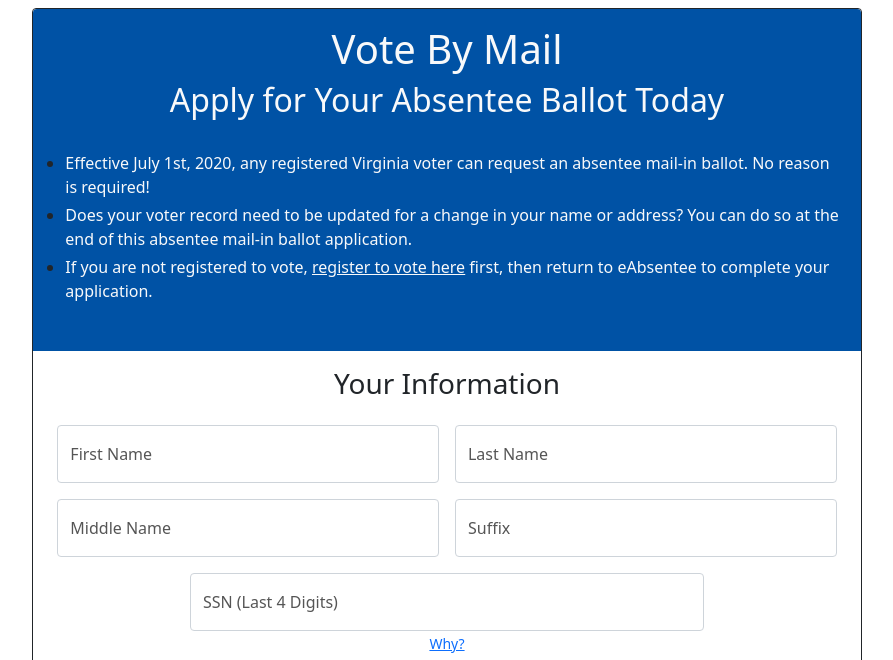
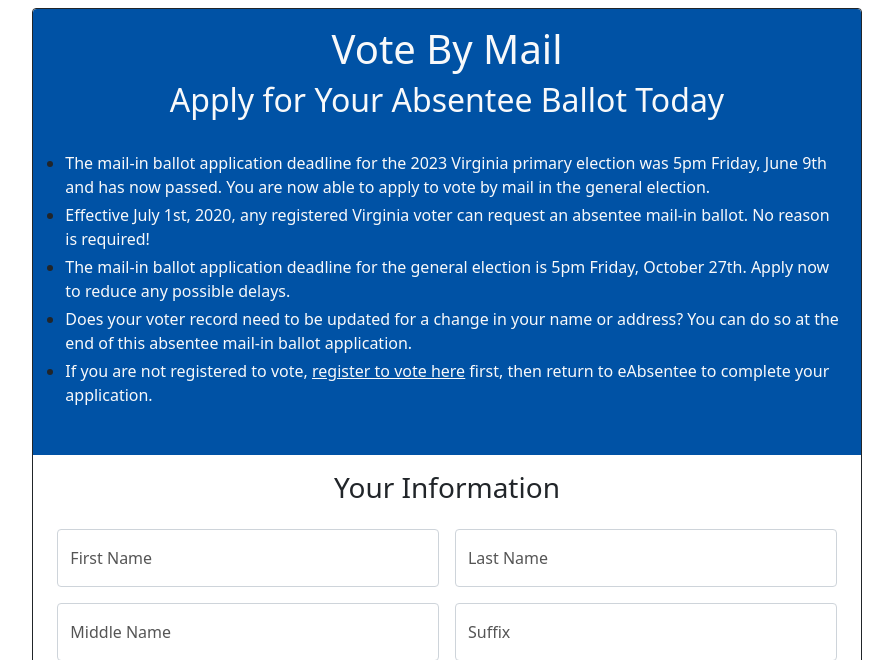
Before and after one commit to eAbsentee/eAbsentee, a Python web app: template eAbsentee/form/templates/form.html in a window 1280 px wide. Shown: the part 56-716 px from the top of the page, without its empty margins (193-1086 px from the left). Run offline with Jinja, Linux system fonts and the light colour scheme; the template is opened without the code that fills it: most values are stand-ins (such as "Sample title", 1, 10 or a date in 2020).

Commit message:
update election date

```diff
--- a/eAbsentee/config.py
+++ b/eAbsentee/config.py
@@ -44,7 +44,7 @@ class Config:
 
     # https://www.elections.virginia.gov/casting-a-ballot/calendars-schedules/upcoming-elections.html
     UPCOMING_ELECTIONS = [
-        date(2023, 6, 20), # Primary election
+        date(2023, 10, 27), # Primary election
     ]
     FORM_OPEN = len(UPCOMING_ELECTIONS) > 0
 
--- a/eAbsentee/form/templates/form.html
+++ b/eAbsentee/form/templates/form.html
@@ -23,9 +23,10 @@
       <div class="">
         <br>
         <ul>
+          <li><p class="text-light font-weight-bold mb-1">{{ gettext("The mail-in ballot application deadline for the 2023 Virginia primary election was 5pm Friday, June 9th and has now passed. You are now able to apply to vote by mail in the general election.") }}</p></li>
           <li><p class="text-light font-weight-bold mb-1">{{ gettext("Effective July 1st, 2020, any registered Virginia voter can request an absentee mail-in ballot. No reason is required!") }}</p></li>
           <!-- <li><p class="text-light font-weight-bold mb-1">{{ gettext("Now is the best time to apply for your absentee mail-in ballot, in order to avoid the rush. Ballots for the November 3rd Election will be mailed out to voters beginning September 18th.") }}</p></li> -->
-          <!-- <li><p class="text-light font-weight-bold mb-1">{{ gettext("The mail-in ballot application deadline is 5pm Friday, October 23rd. With unprecedented demand, apply now to reduce any possible delays.") }}</p></li> -->
+          <li><p class="text-light font-weight-bold mb-1">{{ gettext("The mail-in ballot application deadline for the general election is 5pm Friday, October 27th. Apply now to reduce any possible delays.") }}</p></li>
           <!-- <li><p class="text-light font-weight-bold mb-1">{{ gettext("Return your completed mail-in ballot to the registrar as soon as possible. The last day to send it in is November 3rd and it must be receieved by November 6th.") }}</p></li> -->
           <li><p class="text-light font-weight-bold mb-1">{{ gettext("Does your voter record need to be updated for a change in your name or address? You can do so at the end of this absentee mail-in ballot application.") }}</p></li>
           <li><p class="text-light font-weight-bold mb-1">{{ gettext("If you are not registered to vote, ") }} <u><a href="https://www.elections.virginia.gov/citizen-portal/" class="link-light" target="_blank" rel="noopener">{{ gettext("register to vote here") }}</a></u> {{ gettext("first, then return to eAbsentee to complete your application.") }}</p></li>
```
